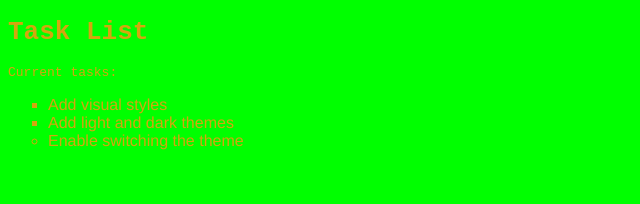
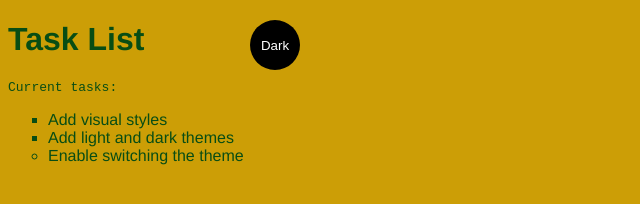
Before and after one commit to frazeeaw/Personal-Website, a plain HTML site: page index.html in a window 1280 px wide. Shown: the whole page, without its empty margins (0-640 px from the left). Drawn offline with Linux system fonts and the light colour scheme.

Commit message:
added light and dark button

```diff
--- a/app.js
+++ b/app.js
@@ -0,0 +1,17 @@
+'use strict';
+
+const switcher = document.querySelector('.btn');
+
+switcher.addEventListener('click', function() {
+    document.body.classList.toggle('light-theme');
+    document.body.classList.toggle('dark-theme');
+
+    const className = document.body.className;
+
+    if (className == "light-theme") {
+        this.textContent = "Dark";
+    } else {
+        this.textContent = "Light";
+    }
+    console.log('current class name: ' + className);
+});
--- a/index.html
+++ b/index.html
@@ -18,7 +18,9 @@
       <li class="list">Add light and dark themes</li>
       <li>Enable switching the theme</li>
     </ul>
-
+    <div>
+      <button class="btn">Dark</button>
+    </div>
     <script src="app.js"></script>
     <noscript>You need to enable JavaScript to view the full site.</noscript>
   </body>
--- a/main.css
+++ b/main.css
@@ -1,5 +1,14 @@
+:root {
+  --orange: #cc9e06;
+  --white: #ffffff;
+  --green: #084d14;
+  --black: #000000;
+}
+
 body {
-  font-family: monospace;
+  background: var(--bg);
+  color: var(--fontColor);
+  font-family: helvetica;
 }
 
 ul {
@@ -19,6 +28,26 @@ li {
 }
 
 .light-theme {
-    color: #d4a60e;
-    background: #00FF00;
+  --bg: var(--orange);
+  --fontColor: var(--green);
+  --btnBg: var(--black);
+  --btnFontColor: var(--white);
 }
+.dark-theme {
+  --bg: var(--black);
+  --fontColor: var(--green);
+  --btnBg: var(--black);
+  --btnFontColor: var(--white);
+}
+
+.btn {
+  position: absolute;
+  top: 20px;
+  left: 250px;
+  height: 50px;
+  width: 50px;
+  border-radius: 50%;
+  border: none;
+  color: var(--btnFontColor);
+  background-color: var(--btnBg);
+}
```
Lines whose indentation alone changed are shown as unchanged.
